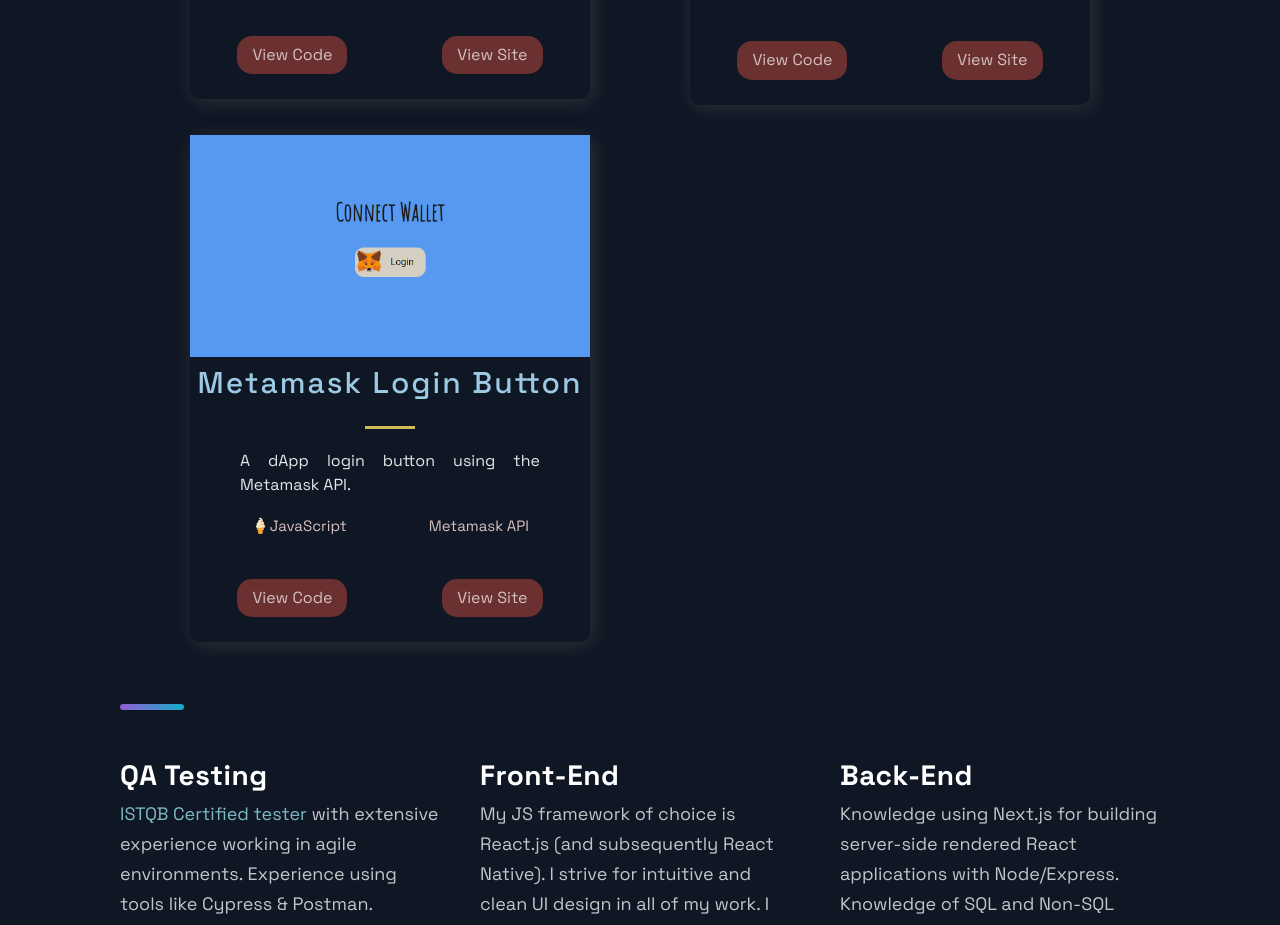
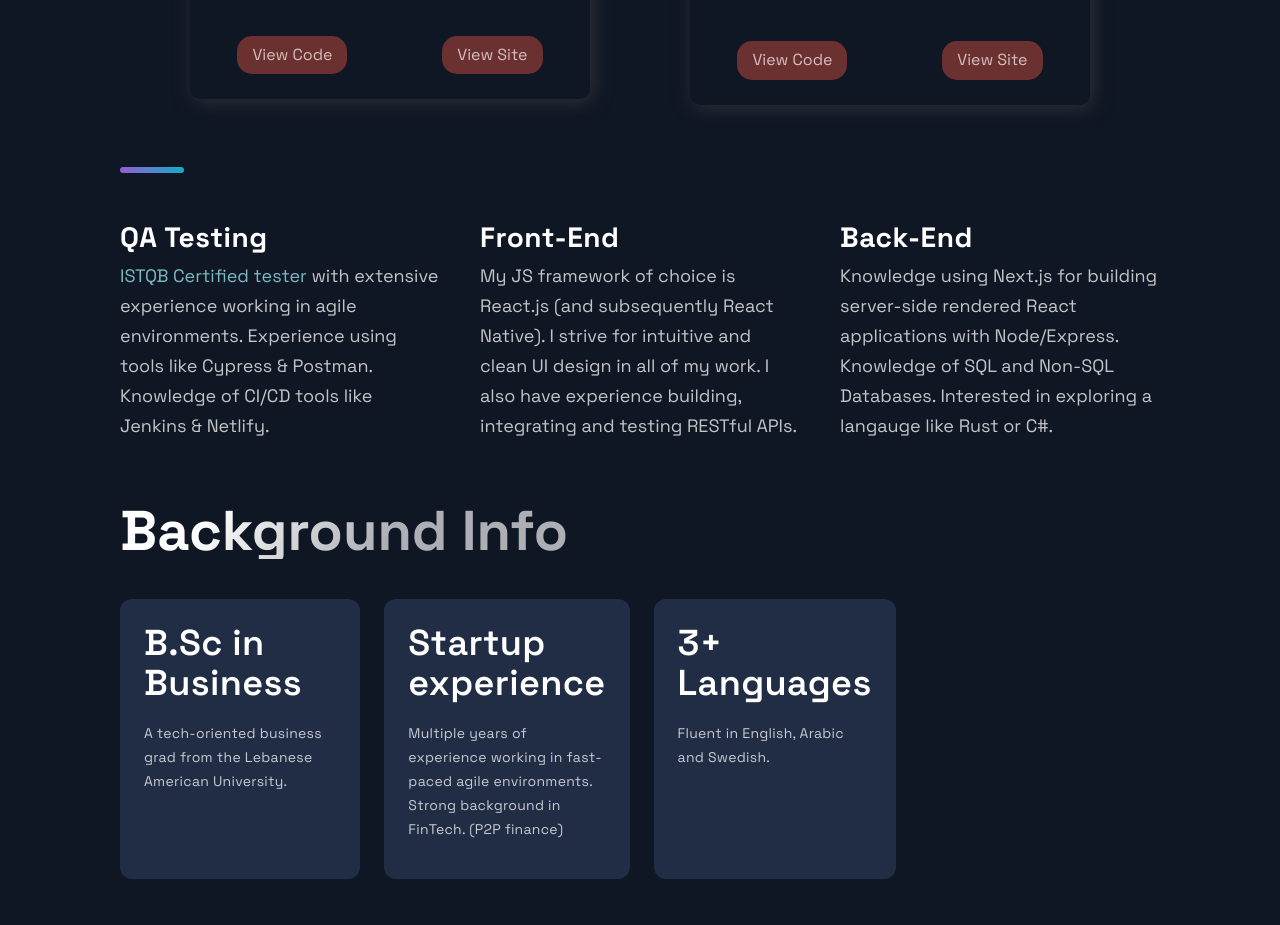
Before and after one commit to zakjanzi/portfolio-website, a Next.js app: page / in a window 1280 px wide. Shown: the part 1760-2685 px from the top of the page. Built offline with nearby package versions, Linux system fonts and the light colour scheme.

Commit message:
content edits

```diff
--- a/src/constants/constants.js
+++ b/src/constants/constants.js
@@ -35,15 +35,15 @@
     live: 'https://zak-coinmarketcapclone.netlify.app/',
     id: 3,
   },
-  {
-    title: 'Metamask Login Button',
-    description: "A dApp login button using the Metamask API.",
-    image: '/images/5.PNG',
-    tags: ['🍦JavaScript', 'Metamask API'],
-    code: 'https://github.com/zakjanzi/metamask_login',
-    live: 'https://zak-connectwalletbutton.netlify.app/',
-    id: 4,
-  },
+  // {
+  //   title: 'Metamask Login Button',
+  //   description: "A dApp login button using the Metamask API.",
+  //   image: '/images/5.PNG',
+  //   tags: ['🍦JavaScript', 'Metamask API'],
+  //   code: 'https://github.com/zakjanzi/metamask_login',
+  //   live: 'https://zak-connectwalletbutton.netlify.app/',
+  //   id: 4,
+  // },
 ];
 
 // export const TimeLineData = [
```
Also changed, not shown: public/images/5.webp (deleted).
